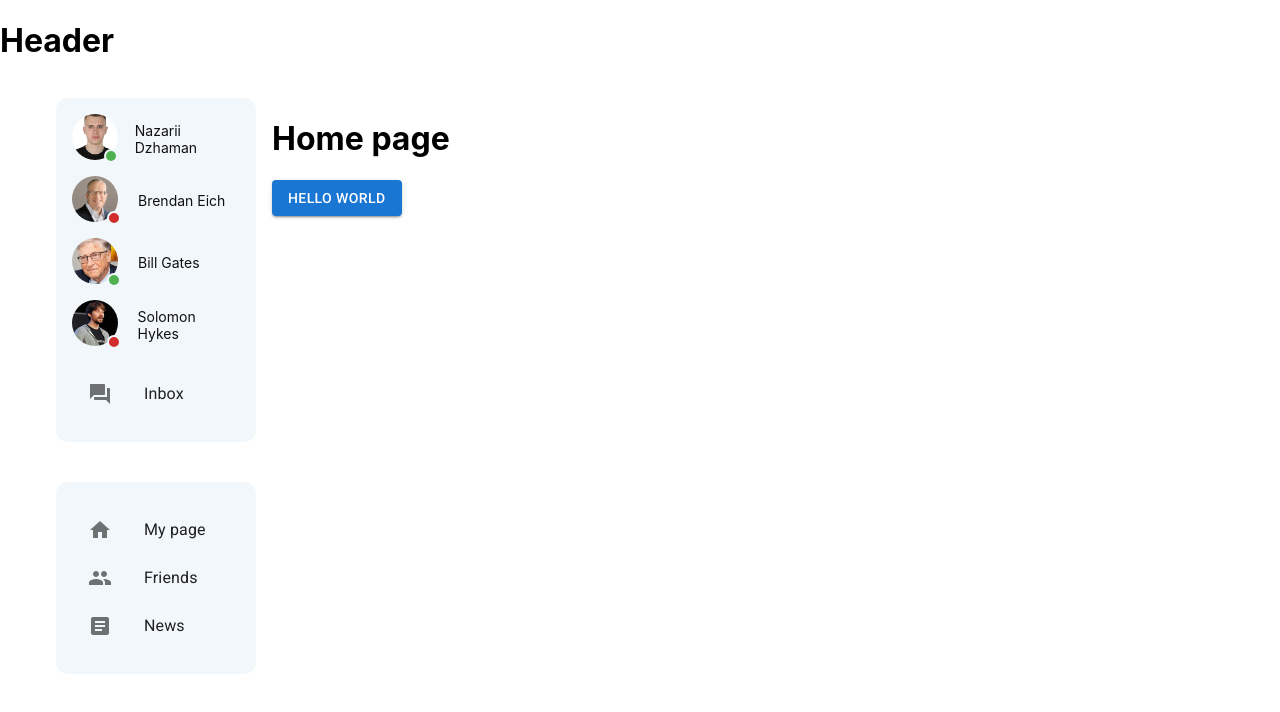
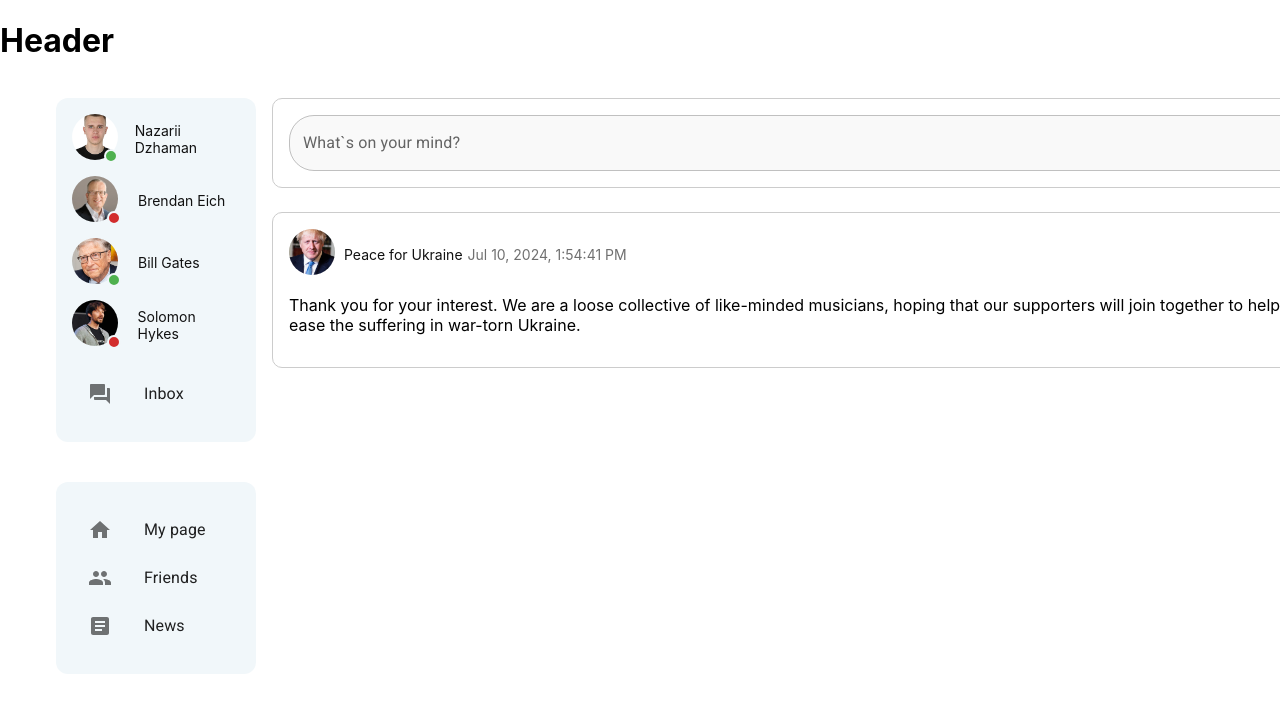
Before and after one commit to Dzhaman-Nazarii/social-network, a React (Create React App) app: page / in a window 1280 px wide. Shown: the top 712 px of the page. Built offline with nearby package versions, Linux system fonts and the light colour scheme.

Commit message:
AddPostm and add interfaces

```diff
--- a/src/components/layout/sidebar/UserItems.tsx
+++ b/src/components/layout/sidebar/UserItems.tsx
@@ -10,38 +10,8 @@ import {
 } from "@mui/material";
 import { QuestionAnswer } from "@mui/icons-material";
 import { FC } from "react";
-import NazariiDzhamanPhoto from "../../../img/Nazarii_Dzhaman.jpg";
-import BrendanEichPhoto from "../../../img/Brendan_Eich.jpg";
-import BillGatesPhoto from "../../../img/Bill_Gates.jpg";
-import SolomonHykesPhoto from '../../../img/Solomon_Hykes.jpg'
 import { Link, useNavigate } from "react-router-dom";
-
-const users = [
-	{
-		id: 45366,
-		avatar: NazariiDzhamanPhoto,
-		name: "Nazarii Dzhaman",
-		isOnline: true,
-	},
-	{
-		id: 84740,
-		avatar: BrendanEichPhoto,
-		name: "Brendan Eich",
-		isOnline: false,
-	},
-	{
-		id: 49647,
-		avatar: BillGatesPhoto,
-		name: "Bill Gates",
-		isOnline: true,
-	},
-	{
-		id: 94638,
-		avatar: SolomonHykesPhoto,
-		name: "Solomon Hykes",
-		isOnline: false,
-	},
-];
+import { users } from "./dataUsers";
 
 export const UserItems: FC = () => {
 	const navigate = useNavigate();
--- a/src/components/layout/sidebar/dataMenu.ts
+++ b/src/components/layout/sidebar/dataMenu.ts
@@ -1,6 +1,7 @@
 import * as Icons from '@mui/icons-material';
+import { IMenuItem } from '../../../types';
 
-export const dataMenu = [
+export const dataMenu: IMenuItem[] = [
 	{
 		title: 'My page',
 		link: '/profile',
--- /dev/null
+++ b/src/components/layout/sidebar/dataUsers.ts
@@ -0,0 +1,32 @@
+import { IUser } from "../../../types";
+import NazariiDzhamanPhoto from "../../../img/Nazarii_Dzhaman.jpg";
+import BrendanEichPhoto from "../../../img/Brendan_Eich.jpg";
+import BillGatesPhoto from "../../../img/Bill_Gates.jpg";
+import SolomonHykesPhoto from '../../../img/Solomon_Hykes.jpg';
+
+export const users: IUser[] = [
+	{
+		id: 45366,
+		avatar: NazariiDzhamanPhoto,
+		name: "Nazarii Dzhaman",
+		isOnline: true,
+	},
+	{
+		id: 84740,
+		avatar: BrendanEichPhoto,
+		name: "Brendan Eich",
+		isOnline: false,
+	},
+	{
+		id: 49647,
+		avatar: BillGatesPhoto,
+		name: "Bill Gates",
+		isOnline: true,
+	},
+	{
+		id: 94638,
+		avatar: SolomonHykesPhoto,
+		name: "Solomon Hykes",
+		isOnline: false,
+	},
+];
--- /dev/null
+++ b/src/components/pages/home/AddPost.tsx
@@ -0,0 +1,42 @@
+import { Box, TextField } from "@mui/material";
+import { FC, KeyboardEvent, useState } from "react";
+import { IPost, TypeSetState } from "../../../types";
+import { users } from "../../layout/sidebar/dataUsers";
+
+interface IAddPost {
+	setPosts: TypeSetState<IPost[]>
+}
+
+export const AddPost: FC<IAddPost> = ({setPosts}) => {
+	const [content, setContent] = useState('');
+
+	const addPostHandler = (evt: KeyboardEvent<HTMLInputElement>) => {
+		if(evt.key === 'Enter') {
+			setPosts(prev => [
+				{
+					author: users[0],
+					content,
+					createdAt: new Date()
+				},...prev
+			]);
+			setContent('');
+		}
+	}
+
+	return (
+		<Box sx={{
+			border: '1px solid #ccc',
+			borderRadius: '10px',
+			padding: 2
+		}}>
+			<TextField label='What`s on your mind?' variant="outlined" InputProps={{
+				sx: {borderRadius: '25px', backgroundColor: '#F9F9F9'}
+			}} sx={{
+				width: '100%'
+			}}
+			onChange={evt=> setContent(evt.target.value)}
+			onKeyPress={addPostHandler}
+			value={content}
+			/>
+		</Box>
+	)}
--- a/src/components/pages/home/Home.tsx
+++ b/src/components/pages/home/Home.tsx
@@ -1,11 +1,17 @@
-import { FC } from "react";
-import Button from '@mui/material/Button';
+import { FC, useState } from "react";
+import { AddPost } from "./AddPost";
+import { Box } from "@mui/material";
+import { IPost } from "../../../types";
+import Posts from "./Posts";
+import { initialPosts } from "./initialPosts";
 
 export const Home:FC = () => {
+	const [posts, setPosts] = useState<IPost[]>(initialPosts);
+
 	return (
-		<>
-		<h1>Home page</h1>
-		<Button variant="contained">Hello world</Button>
-		</>
+		<Box>
+			<AddPost setPosts={setPosts}/>
+			<Posts posts={posts}></Posts>
+		</Box>
 	)
 }
--- /dev/null
+++ b/src/components/pages/home/Posts.tsx
@@ -0,0 +1,96 @@
+import { FC } from "react";
+import { IPost } from "../../../types";
+import { Avatar, Box, ImageList, ImageListItem } from "@mui/material";
+import { Link } from "react-router-dom";
+
+interface IPosts {
+	posts: IPost[];
+}
+
+const Posts: FC<IPosts> = ({ posts }) => {
+	const formatCreatedAt = (createdAt: Date) => {
+		const options: Intl.DateTimeFormatOptions = {
+			year: 'numeric',
+			month: 'short',
+			day: 'numeric',
+			hour: 'numeric',
+			minute: 'numeric',
+			second: 'numeric',
+		};
+		return createdAt.toLocaleDateString('en-US', options);
+	};
+	return (
+		<>
+			{posts.map((post, index) => (
+				<Box
+					key={`Post-${index}`}
+					sx={{
+						border: "1px solid #ccc",
+						borderRadius: "10px",
+						padding: 2,
+						marginTop: 3
+					}}>
+					<Link
+						to={`/profile/${post.author.id}`}
+						style={{
+							display: "flex",
+							alignItems: "center",
+							textDecoration: "none",
+							color: "#111",
+							marginBottom: 12,
+						}}>
+						<Box
+							sx={{
+								display: "flex",
+								alignItems: "center",
+							}}>
+							<Box
+								sx={{
+									position: "relative",
+									marginRight: '5px',
+									width: 50,
+									height: 50,
+								}}>
+								<Avatar
+									sx={{
+										width: 46,
+										height: 46,
+										borderRadius: "50%",
+									}}
+									src={post.author.avatar}
+									alt="avatar"
+								/>
+							</Box>
+							<div>
+								<span style={{ fontSize: 14, marginRight: '5px' }}>
+									{post.author.name}
+								</span>
+								<span style={{ fontSize: 14, opacity: "0.6" }}>
+									{formatCreatedAt(post.createdAt)}
+								</span>
+							</div>
+							{post?.images?.length && (
+								<ImageList variant="masonry" cols={3} gap={8}>
+									{post.images.map(image =>
+										<ImageListItem key={image}>
+											<img
+												src={image}
+												loading="lazy"
+												alt={image}
+											/>
+										</ImageListItem>
+									)}
+								</ImageList>
+							)}
+						</Box>
+					</Link>
+					<Box>
+						<p>{post.content}</p>
+					</Box>
+				</Box>
+			))}
+		</>
+	);
+};
+
+export default Posts;
--- /dev/null
+++ b/src/components/pages/home/initialPosts.ts
@@ -0,0 +1,15 @@
+import { IPost } from "../../../types";
+import BorysJohnsonPhoto from '../../../img/Boris_Johnson.jpg'
+
+export const initialPosts: IPost[] = [
+	{
+		author: {
+			id: 12,
+			avatar: BorysJohnsonPhoto,
+			name: 'Peace for Ukraine',
+			isOnline: true
+		},
+		createdAt: new Date(),
+		content: 'Thank you for your interest.  We are a loose collective of like-minded musicians, hoping that our supporters will join together to help ease the suffering in war-torn Ukraine.',
+	}
+]
--- /dev/null
+++ b/src/types.ts
@@ -0,0 +1,25 @@
+import { SvgIconTypeMap } from "@mui/material";
+import { OverridableComponent } from "@mui/material/OverridableComponent";
+import { Dispatch, SetStateAction } from "react";
+
+export type TypeSetState<T> = Dispatch<SetStateAction<T>>
+
+export interface IUser {
+	id: number,
+	avatar: string,
+	name: string,
+	isOnline?: boolean
+}
+
+export interface IPost {
+	author: IUser,
+	createdAt: Date,
+	content: string,
+	images?: string[]
+}
+
+export interface IMenuItem {
+	title: string,
+	link: string,
+	icon: OverridableComponent<SvgIconTypeMap<{}, "svg">> & { muiName: string; }
+}
```
Also changed, not shown: src/img/Boris_Johnson.jpg (added).
